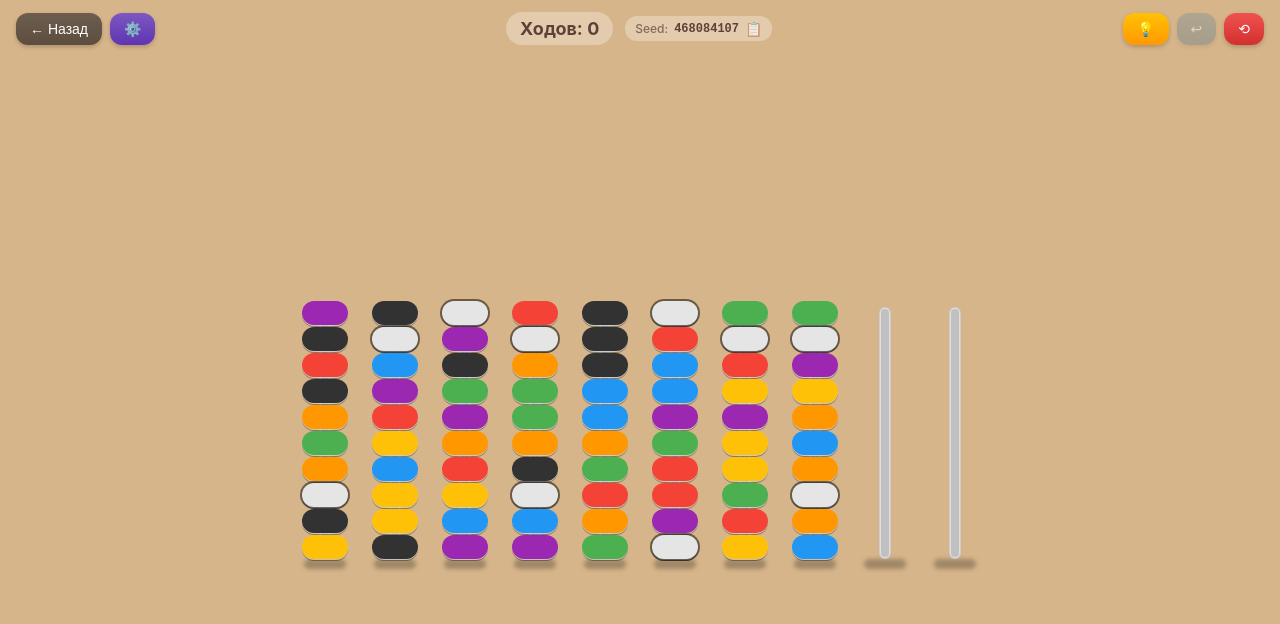
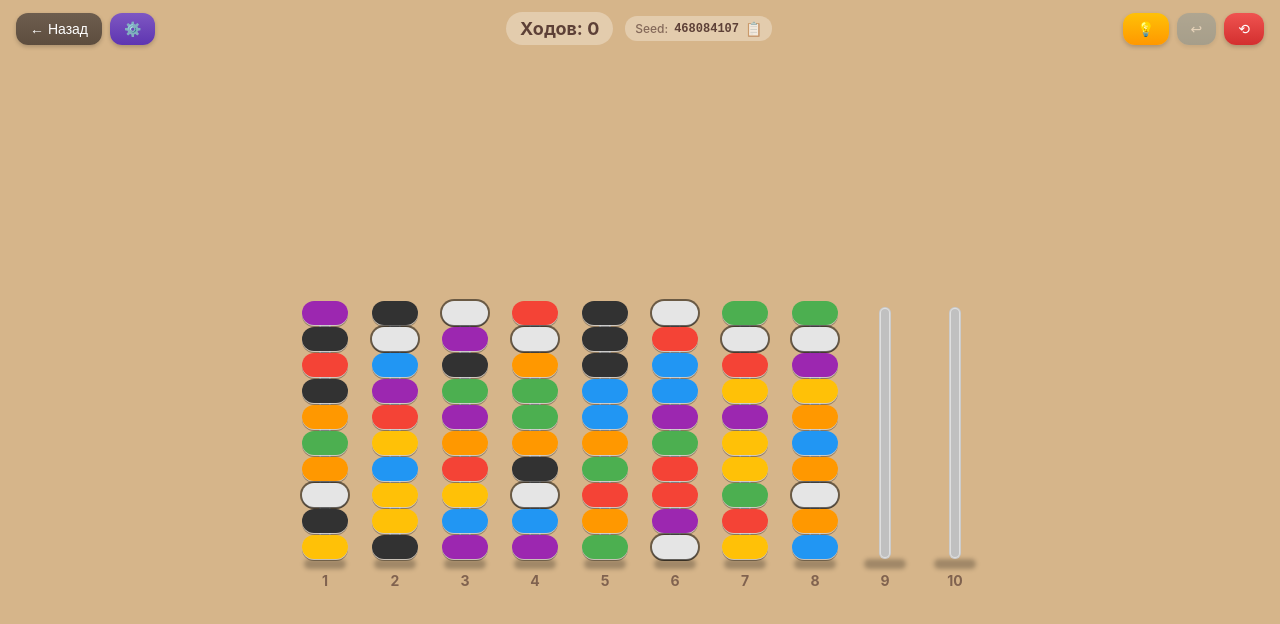
Before and after one commit to gen1nya/minigames, a React (Vite) app: page / in a window 1280 px wide. Both pictures are taken after a click on the button 640 px from the left and 465 px from the top of the page. Shown: the top 624 px of the page. Built offline with nearby package versions, Linux system fonts and the light colour scheme.

Commit message:
added peg numbers

```diff
--- a/src/renderer/games/SortingGame/index.tsx
+++ b/src/renderer/games/SortingGame/index.tsx
@@ -290,6 +290,27 @@ const PegInner = styled.div`
   justify-content: flex-start;
   gap: 2px;
   z-index: 1;
+`;
+
+const PegNumber = styled.div`
+  position: absolute;
+  bottom: -20px;
+  left: 50%;
+  transform: translateX(-50%);
+  font-size: 14px;
+  font-weight: bold;
+  color: #5d4037;
+  opacity: 0.7;
+
+  @media (max-width: 500px) {
+    font-size: 12px;
+    bottom: -16px;
+  }
+
+  @media (max-width: 380px) {
+    font-size: 10px;
+    bottom: -14px;
+  }
 `;
 
 const RingElement = styled.div<{ $color: string; $inSelectedGroup: boolean; $hidden?: boolean }>`
@@ -884,6 +905,7 @@ export default function SortingGame({ onBack }: SortingGameProps) {
                     );
                   })}
                 </PegInner>
+                <PegNumber>{pegIndex + 1}</PegNumber>
               </Peg>
             );
           })}
```
